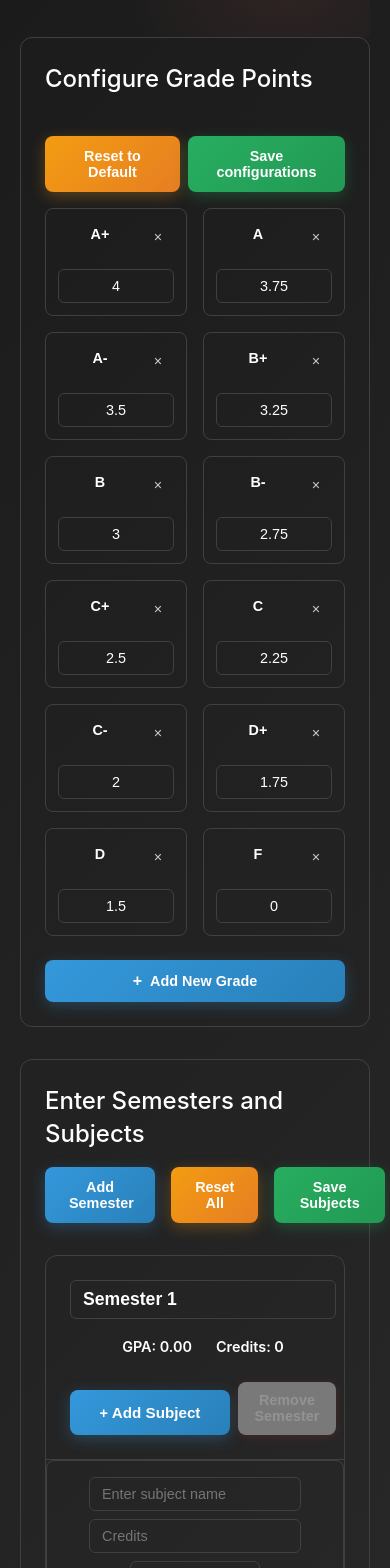
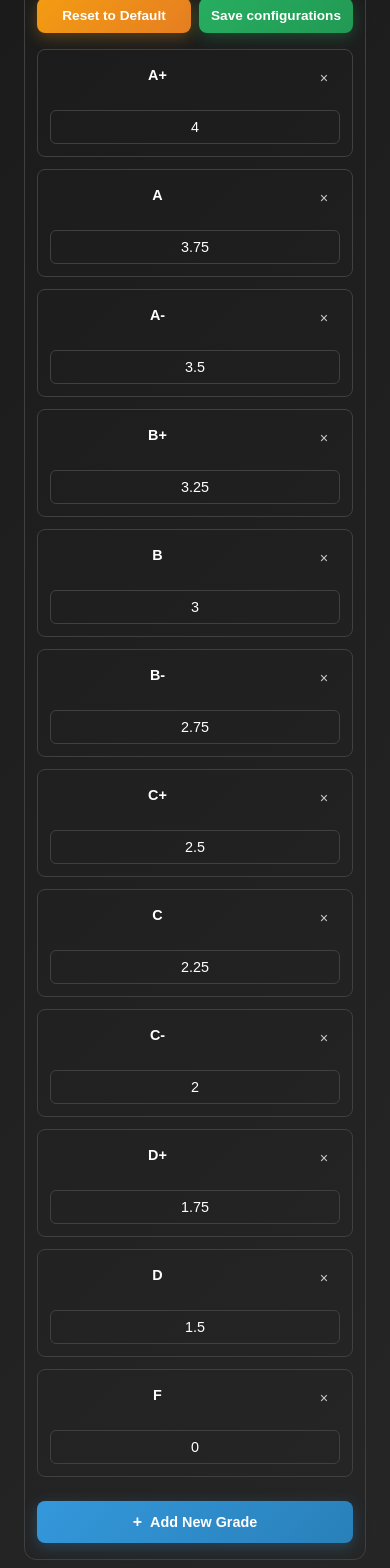
Before and after one commit to Amjad992/amjadmajed.com, a Next.js app: page /cgpa-calculator in a window 390 px wide. Shown: the part 260-1828 px from the top of the page. Built offline with nearby package versions, Linux system fonts and the light colour scheme.

Commit message:
style: mobile responsiveness for calculator

```diff
--- a/src/app/cgpa-calculator/cgpa-calculator.css
+++ b/src/app/cgpa-calculator/cgpa-calculator.css
@@ -3,6 +3,21 @@
   min-height: 100vh;
   background: linear-gradient(135deg, #1a1a1a 0%, #2d2d2d 100%);
   color: var(--text-primary);
+  padding: 1rem;
+  overflow-x: hidden;
+  box-sizing: border-box;
+}
+
+.cgpa-calculator-page *,
+.cgpa-calculator-page *::before,
+.cgpa-calculator-page *::after {
+  box-sizing: border-box;
+}
+
+.cgpa-calculator-page .container {
+  max-width: 1200px;
+  margin: 0 auto;
+  width: 100%;
 }
 
 .calculator-hero {
@@ -976,19 +991,30 @@
 
 /* Enhanced Responsive Design for Semesters */
 @media (max-width: 768px) {
+  .cgpa-calculator-page {
+    padding: 0.75rem;
+  }
+
+  .calculator-hero {
+    padding: 40px 0 30px;
+  }
+
   .semester-header {
     flex-direction: column;
     align-items: stretch;
     gap: 1rem;
+    padding: 1rem;
   }
 
   .semester-stats {
     margin-left: 0;
     justify-content: center;
+    flex-wrap: wrap;
   }
 
   .semester-actions {
     justify-content: center;
+    flex-wrap: wrap;
   }
 
   .summary-details {
@@ -1003,20 +1029,24 @@
 
   .calculator-actions {
     justify-content: center;
+    flex-wrap: wrap;
+  }
+
+  .calculator-actions button {
+    flex: 1;
+    min-width: 120px;
   }
 
   .add-subject-btn {
-    padding: 14px 20px;
-    font-size: 0.95rem;
+    padding: 12px 16px;
+    font-size: 0.9rem;
     width: 100%;
     justify-content: center;
-    margin-top: 16px;
   }
 
   .remove-semester-btn {
     padding: 10px 16px;
     font-size: 0.9rem;
-    margin-top: 8px;
   }
 
   /* Disable hover effects on mobile for better touch experience */
@@ -1063,8 +1093,18 @@
     gap: 1rem;
   }
 
+  .grade-management-header h3 {
+    text-align: center;
+  }
+
   .grade-management-actions {
     justify-content: center;
+    flex-wrap: wrap;
+  }
+
+  .grade-management-actions button {
+    flex: 1;
+    min-width: 120px;
   }
 
   .custom-grade-item {
@@ -1083,11 +1123,10 @@
   .grade-table {
     grid-template-columns: repeat(auto-fit, minmax(80px, 1fr));
   }
-}
 
-@media (max-width: 480px) {
-  .calculator-hero h1 {
-    font-size: 2rem;
+  .results-grid {
+    grid-template-columns: 1fr;
+    gap: 1rem;
   }
 
   .system-selection,
@@ -1096,10 +1135,126 @@
   .calculator-section,
   .results-section,
   .instructions {
-    padding: 1.5rem;
+    padding: 1.5rem 1rem;
+  }
+
+  .semester-container {
+    margin-bottom: 1.5rem;
+  }
+}
+
+@media (max-width: 480px) {
+  .cgpa-calculator-page {
+    padding: 0.5rem 0.25rem;
+  }
+
+  .calculator-hero {
+    padding: 30px 0 20px;
+  }
+
+  .calculator-hero h1 {
+    font-size: 1.8rem;
+  }
+
+  .calculator-tagline {
+    font-size: 1rem;
+  }
+
+  .system-selection,
+  .custom-system-config,
+  .grade-reference,
+  .calculator-section,
+  .results-section,
+  .instructions {
+    padding: 1rem 0.75rem;
+    margin-bottom: 1rem;
   }
 
   .result-value {
-    font-size: 2rem;
+    font-size: 1.8rem;
+  }
+
+  .result-card {
+    padding: 1.5rem 1rem;
+  }
+
+  .calculator-actions button,
+  .grade-management-actions button {
+    padding: 10px 12px;
+    font-size: 0.85rem;
+    min-width: 100px;
+  }
+
+  .add-btn,
+  .reset-btn,
+  .save-btn,
+  .clear-saved-btn,
+  .reset-grades-btn,
+  .save-grades-btn {
+    padding: 10px 16px;
+    font-size: 0.85rem;
+  }
+
+  .add-subject-btn,
+  .remove-semester-btn {
+    padding: 10px 14px;
+    font-size: 0.85rem;
+  }
+
+  .custom-grades-grid {
+    grid-template-columns: 1fr;
+    gap: 0.75rem;
+  }
+
+  .semester-header {
+    padding: 0.75rem;
+  }
+
+  .semester-name-input {
+    font-size: 1rem;
+  }
+
+  .semester-stats {
+    font-size: 0.85rem;
+    gap: 1rem;
+  }
+
+  .subject-row {
+    padding: 0.75rem;
+  }
+
+  .subject-input,
+  .credits-input,
+  .grade-select {
+    padding: 8px 10px;
+    font-size: 0.85rem;
+    width: 100%;
+    box-sizing: border-box;
+  }
+
+  .semester-name-input {
+    width: 100%;
+    box-sizing: border-box;
+  }
+
+  .grade-management-header h3 {
+    font-size: 1.1rem;
+  }
+
+  .custom-system-config h3,
+  .calculator-header h3,
+  .results-section h3 {
+    font-size: 1.1rem;
+  }
+
+  .toast-container {
+    top: 10px;
+    left: 10px;
+    right: 10px;
+  }
+
+  .toast {
+    padding: 0.75rem 1rem;
+    font-size: 0.85rem;
   }
 }
```
